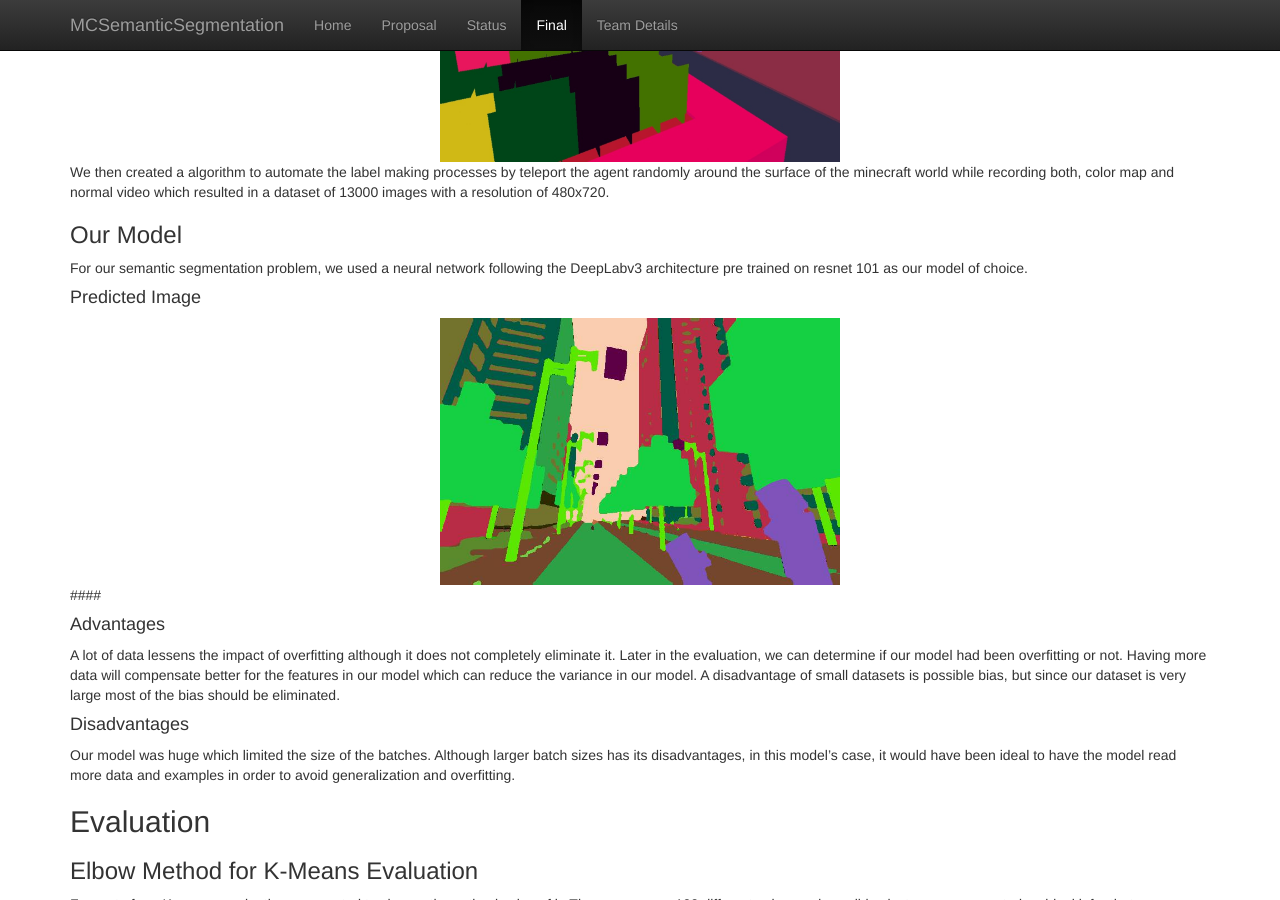
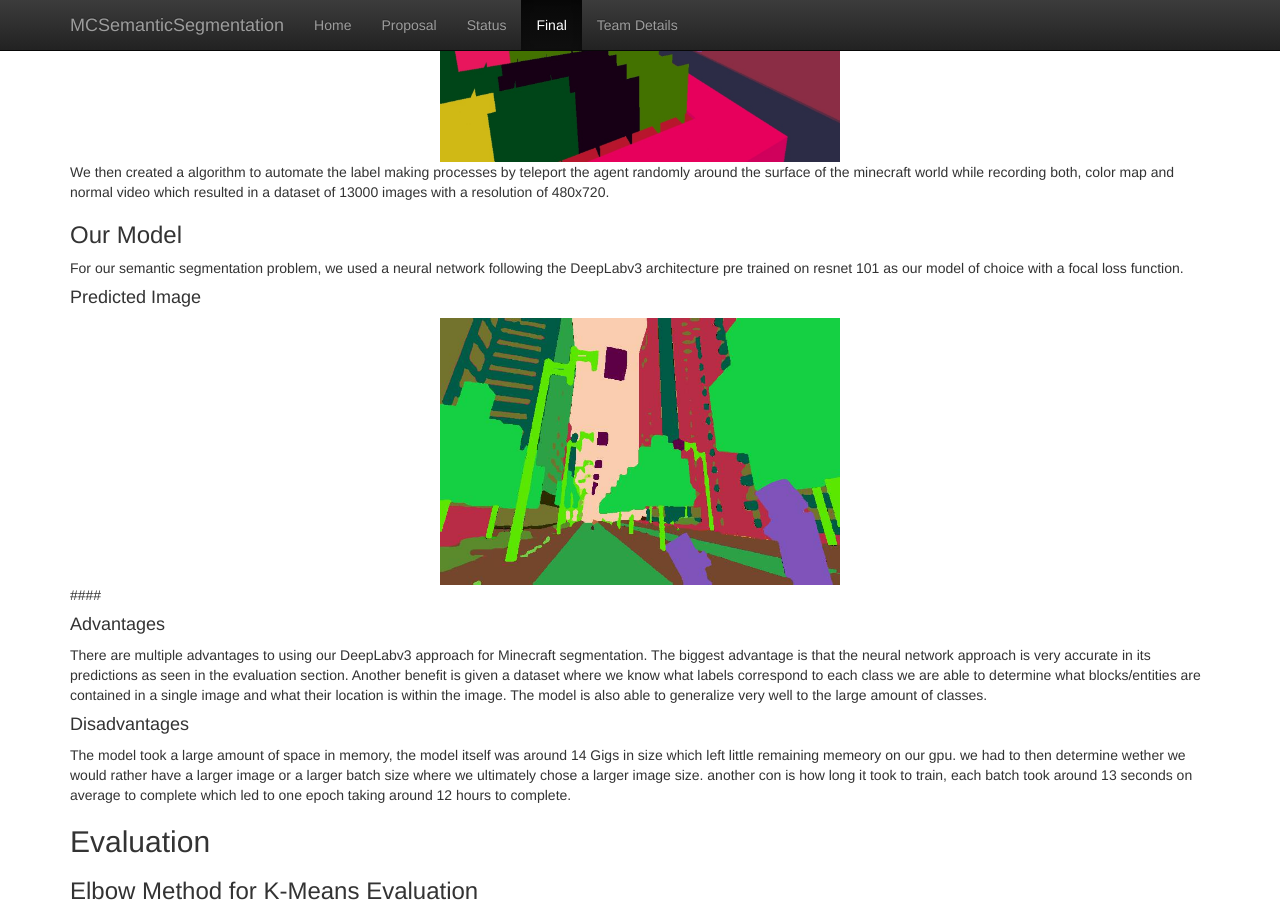
Before and after one commit to KevinJChen/MCSemanticSegmentation, a Jekyll site: the page built from docs/final.md, in a window 1280 px wide and 900 px high, scrolled down 2424 px. Built offline with Jekyll 4.4.1, drawn with Linux system fonts in a browser that asks for light colours.

Commit message:
Update final.md

```diff
--- a/docs/final.md
+++ b/docs/final.md
@@ -61,7 +61,7 @@ title:  Final Report
 ### Our Model
 
 
-For our semantic segmentation problem, we used a neural network following the DeepLabv3 architecture pre trained on resnet 101 as our model of choice.
+For our semantic segmentation problem, we used a neural network following the DeepLabv3 architecture pre trained on resnet 101 as our model of choice with a focal loss function.
 
 #### Predicted Image
 
@@ -73,14 +73,11 @@ For our semantic segmentation problem, we used a neural network following the De
 
 #### Advantages
 
-
-A lot of data lessens the impact of overfitting although it does not completely eliminate it. Later in the evaluation, we can determine if our model had been overfitting or not. Having more data will compensate better for the features in our model which can reduce the variance in our model. A disadvantage of small datasets is possible bias, but since our dataset is very large most of the bias should be eliminated.
-
-
+There are multiple advantages to using our DeepLabv3 approach for Minecraft segmentation.
+The biggest advantage is that the neural network approach is very accurate in its predictions as seen in the evaluation section. Another benefit is given a dataset where we know what labels correspond to each class we are able to determine what blocks/entities are contained in a single image and what their location is within the image. The model is also able to generalize very well to the large amount of classes.
 #### Disadvantages
 
-
-Our model was huge which limited the size of the batches. Although larger batch sizes has its disadvantages, in this model's case, it would have been ideal to have the model read more data and examples in order to avoid generalization and overfitting.
+The model took a large amount of space in memory, the model itself was around 14 Gigs in size which left little remaining memeory on our gpu. we had to then determine wether we would rather have a larger image or a larger batch size where we ultimately chose a larger image size. another con is how long it took to train, each batch took around 13 seconds on average to complete which led to one epoch taking around 12 hours to complete.
 
 
 ## Evaluation
```
